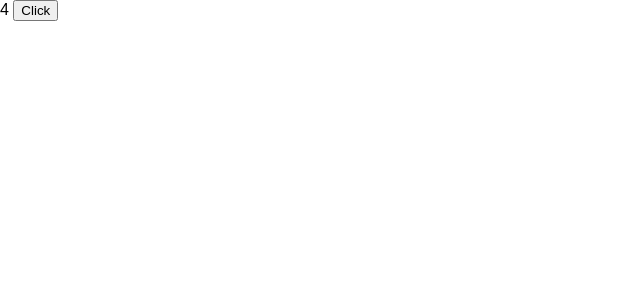
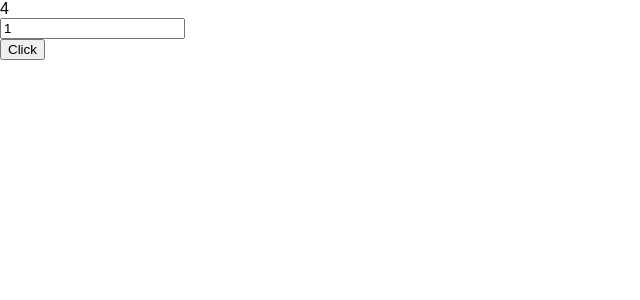
Before and after one commit to ssuthon/react-counter, a React (Create React App) app: page / in a window 1280 px wide. Shown: the top 300 px of the page, without its empty margins (0-640 px from the left). Built offline with nearby package versions, Linux system fonts and the light colour scheme.

Commit message:
refs (uncontrolled component - not recommended)

```diff
--- a/src/App.js
+++ b/src/App.js
@@ -8,12 +8,18 @@ class Counter extends Component {
   }
 
   inc(){
-    this.setState({val: this.state.val + 1})
+    this.setState({val: this.state.val + parseInt(this.incByInput.value)})
   }
 
   render(){
     return (
-      <div>{this.state.val} <button onClick={this.inc.bind(this)}>Click</button></div>
+      <div>
+        {this.state.val}
+        <br/>
+        <input type="number" defaultValue={1} ref={input => this.incByInput = input}/>
+        <br/>
+        <button onClick={this.inc.bind(this)}>Click</button>
+      </div>
     )
   }
 }
```
